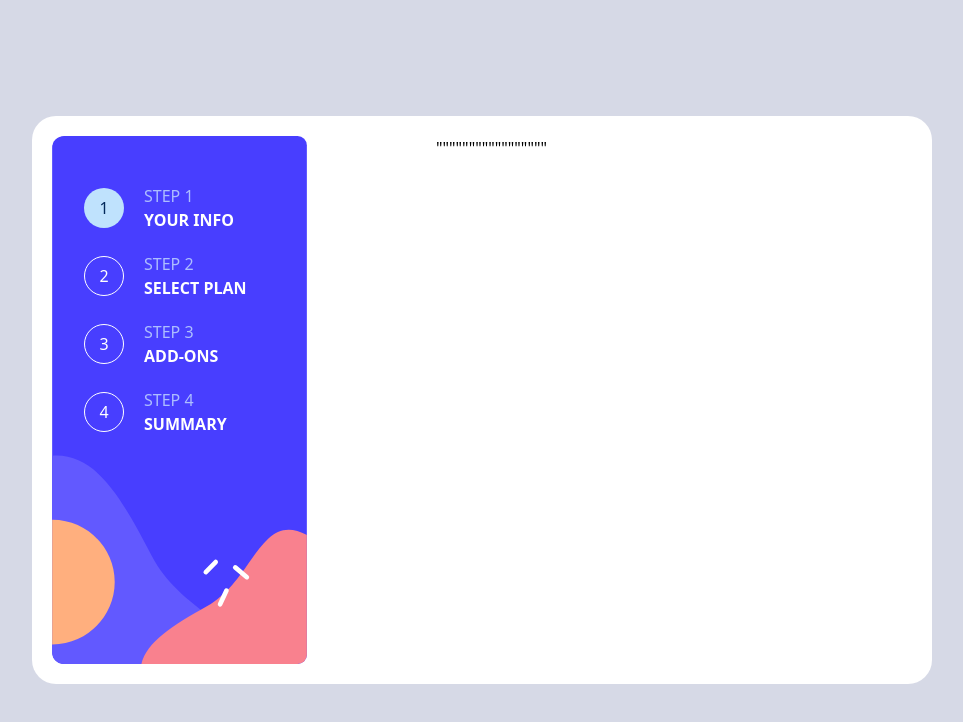
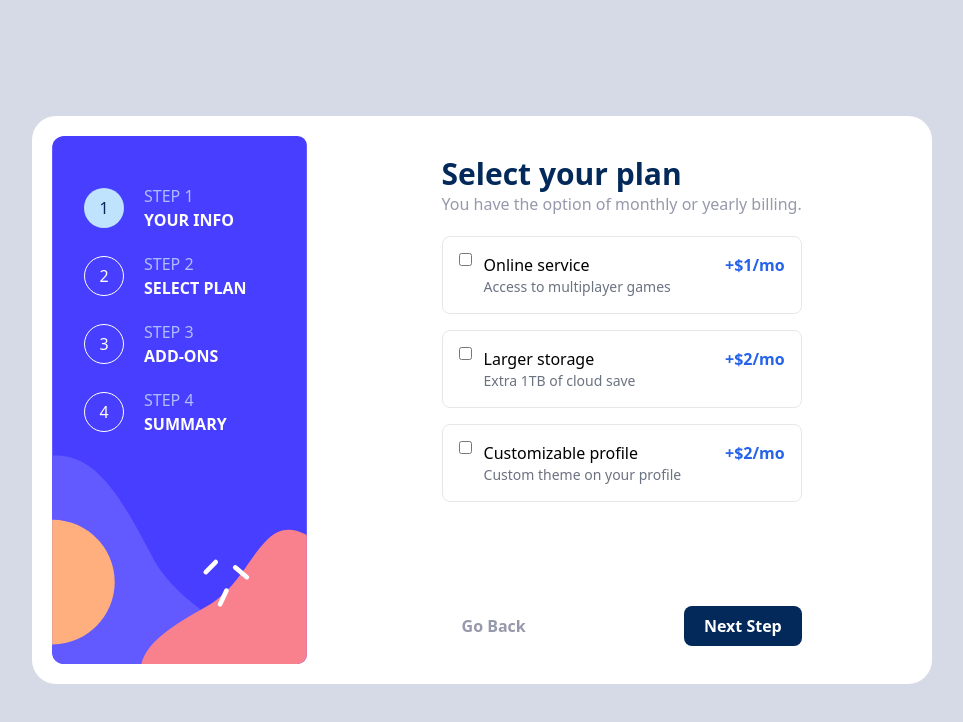
Before and after one commit to zouhairkahtal/multi-step-form, a React (Vite) app: page /add-ons in a window 1280 px wide. Shown: the top 722 px of the page, without its empty margins (158-1121 px from the left). Built offline with nearby package versions, Linux system fonts and the light colour scheme.

Commit message:
add step 3

```diff
--- a/src/views/AddOns.tsx
+++ b/src/views/AddOns.tsx
@@ -1,10 +1,104 @@
-function AddOns(){
+import { useForm } from "react-hook-form";
+import { useNavigate } from "react-router-dom";
+import { z } from "zod";
+import { zodResolver } from "@hookform/resolvers/zod";
 
-    return(
-        <>
-        <h3>
-            """""""""""""""""</h3></>
-    )
+const formSchema = z.object({
+  onlineServce: z.boolean().optional(),
+  largerStorage: z.boolean().optional(),
+  customizableProfile: z.boolean().optional(),
+});
+
+type FormData = z.infer<typeof formSchema>;
+
+function AddOns() {
+  const navigate = useNavigate();
+
+  const {
+    register,
+    handleSubmit,
+  } = useForm<FormData>({
+    resolver: zodResolver(formSchema),
+    defaultValues: {
+      onlineServce: false,
+      largerStorage: false,
+      customizableProfile: false,
+    },
+  });
+
+  const onSubmit = (data: FormData) => {
+    console.log("Form data:", data);
+    navigate("/summary");
+  };
+
+  return (
+    <div className="w-full h-full ml-5 flex justify-center">
+      <form onSubmit={handleSubmit(onSubmit)}>
+        <div className="p-5 rounded-lg w-full max-w-md">
+          <div className="mb-5">
+            <h1 className="text-3xl font-bold text-blue950">
+              Select your plan
+            </h1>
+            <p className="text-Grey500">
+              You have the option of monthly or yearly billing.
+            </p>
+          </div>
+          <div className="w-full h-[85%]">
+            <div className="gap-3 mb-8 space-y-4">
+              <label htmlFor="onlineServce" className="flex justify-between items-start p-4 border rounded-lg">
+                <div className="flex items-start space-x-3">
+                  <input type="checkbox" id="onlineServce" {...register("onlineServce")} />
+                  <div>
+                    <span className="font-medium">Online service</span>
+                    <p className="text-sm text-gray-500">Access to multiplayer games</p>
+                  </div>
+                </div>
+                <span className="text-blue-600 font-semibold">+$1/mo</span>
+              </label>
+
+              <label htmlFor="largerStorage" className="flex justify-between items-start p-4 border rounded-lg">
+                <div className="flex items-start space-x-3">
+                  <input type="checkbox" id="largerStorage" {...register("largerStorage")} />
+                  <div>
+                    <span className="font-medium">Larger storage</span>
+                    <p className="text-sm text-gray-500">Extra 1TB of cloud save</p>
+                  </div>
+                </div>
+                <span className="text-blue-600 font-semibold">+$2/mo</span>
+              </label>
+
+              <label htmlFor="customizableProfile" className="flex justify-between items-start p-4 border rounded-lg">
+                <div className="flex items-start space-x-3">
+                  <input type="checkbox" id="customizableProfile" {...register("customizableProfile")} />
+                  <div>
+                    <span className="font-medium">Customizable profile</span>
+                    <p className="text-sm text-gray-500">Custom theme on your profile</p>
+                  </div>
+                </div>
+                <span className="text-blue-600 font-semibold">+$2/mo</span>
+              </label>
+            </div>
+
+            <div className="w-full mt-16 flex justify-between">
+              <button
+                type="button"
+                className="cursor-pointer font-semibold hover:text-blue950 text-Grey500 px-5 py-2 mt-10 rounded-xl hover:bg-blue800 transition"
+                onClick={() => navigate("/select-plan")}
+              >
+                Go Back
+              </button>
+              <button
+                type="submit"
+                className="bg-blue950 font-semibold cursor-pointer text-white px-5 py-2 mt-10 rounded-lg hover:bg-blue800 transition"
+              >
+                Next Step
+              </button>
+            </div>
+          </div>
+        </div>
+      </form>
+    </div>
+  );
 }
 
-export default AddOns
+export default AddOns;
--- a/src/views/SelectPlan.tsx
+++ b/src/views/SelectPlan.tsx
@@ -3,12 +3,17 @@ import advanced from "../assets/images/icon-advanced.svg";
 import pro from "../assets/images/icon-pro.svg";
 import { useState } from "react";
 import { useForm } from "react-hook-form";
+import { useNavigate } from "react-router-dom";
+
+
 
 type FormFields = {
   plan: "arcade" | "advanced" | "pro";
 };
 
 function SelectPlan() {
+
+
   const [isYearly, setIsYearly] = useState(false);
   const { register, handleSubmit, watch } = useForm<FormFields>();
   const selectedPlan = watch("plan");
@@ -19,7 +24,9 @@ function SelectPlan() {
       billing: isYearly ? "yearly" : "monthly",
     });
     console.log(data)
+    navigate("/add-ons")
   };
+  const navigate = useNavigate();
 
   const plans = [
     {
@@ -116,7 +123,8 @@ function SelectPlan() {
               <button
                 type="button"
                 className="cursor-pointer font-semibold hover:text-blue950 text-Grey500 px-5 py-2 mt-10 rounded-xl hover:bg-blue800 transition"
-              >
+                  onClick={()=>{navigate("/your-info")}}
+             >
                 Go Back
               </button>
               <button
```
